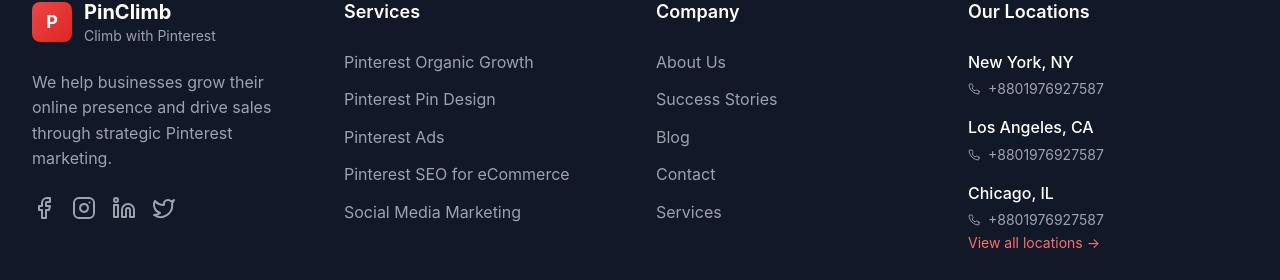
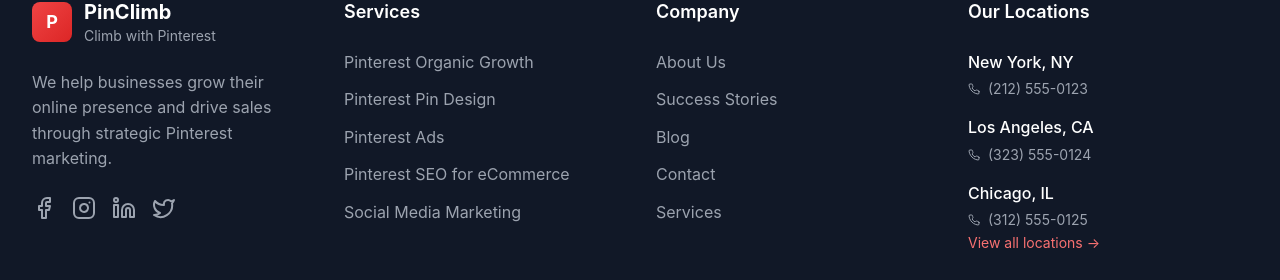
Before and after one commit to sahriararman/pin15, a React (Vite) app: page /contact in a window 1280 px wide. Shown: the part 1028-1308 px from the top of the page. Built offline with nearby package versions, Linux system fonts and the light colour scheme.

Commit message:
Update locations.ts

```diff
--- a/src/data/locations.ts
+++ b/src/data/locations.ts
@@ -1,70 +1,81 @@
-import { Location } from '../types/location';
+import { Location } from "../types/location";
 
 export const locations: Location[] = [
   {
-    id: 'new-york',
-    name: 'New York',
-    state: 'NY',
-    phone: '+8801976927587',
-    email: 'contact@hello.pinclimb.com',
-    address: '123 Broadway, Suite 456, New York, NY 10001',
-    marketSize: '8.4M users',
-    avgGrowth: '47%',
-    clientCount: 127
+    id: "pinterest-marketing-agency-new-york",
+    name: "New York",
+    state: "NY",
+    phone: "(212) 555-0123",
+    email: "newyork@pinterestmarketing.pro",
+    address: "123 Broadway, Suite 456, New York, NY 10001",
+    marketSize: "8.4M users",
+    avgGrowth: "47%",
+    clientCount: 127,
   },
   {
-    id: 'los-angeles',
-    name: 'Los Angeles',
-    state: 'CA',
-    phone: '+8801976927587',
-    email: 'contact@hello.pinclimb.com',
-    address: '456 Sunset Blvd, Suite 789, Los Angeles, CA 90028',
-    marketSize: '4.2M users',
-    avgGrowth: '52%',
-    clientCount: 89
+    id: "pinterest-marketing-agency-los-angeles",
+    name: "Los Angeles",
+    state: "CA",
+    phone: "(323) 555-0124",
+    email: "losangeles@pinterestmarketing.pro",
+    address: "456 Sunset Blvd, Suite 789, Los Angeles, CA 90028",
+    marketSize: "4.2M users",
+    avgGrowth: "52%",
+    clientCount: 89,
   },
   {
-    id: 'chicago',
-    name: 'Chicago',
-    state: 'IL',
-    phone: '+8801976927587',
-    email: 'contact@hello.pinclimb.com',
-    address: '789 Michigan Ave, Suite 321, Chicago, IL 60611',
-    marketSize: '2.8M users',
-    avgGrowth: '41%',
-    clientCount: 73
+    id: "pinterest-marketing-agency-chicago",
+    name: "Chicago",
+    state: "IL",
+    phone: "(312) 555-0125",
+    email: "chicago@pinterestmarketing.pro",
+    address: "789 Michigan Ave, Suite 321, Chicago, IL 60611",
+    marketSize: "2.8M users",
+    avgGrowth: "41%",
+    clientCount: 73,
   },
   {
-    id: 'miami',
-    name: 'Miami',
-    state: 'FL',
-    phone: '+8801976927587',
-    email: 'contact@hello.pinclimb.com',
-    address: '321 Ocean Drive, Suite 654, Miami, FL 33139',
-    marketSize: '2.1M users',
-    avgGrowth: '58%',
-    clientCount: 45
+    id: "pinterest-marketing-agency-miami",
+    name: "Miami",
+    state: "FL",
+    phone: "(305) 555-0126",
+    email: "miami@pinterestmarketing.pro",
+    address: "321 Ocean Drive, Suite 654, Miami, FL 33139",
+    marketSize: "2.1M users",
+    avgGrowth: "58%",
+    clientCount: 45,
   },
   {
-    id: 'austin',
-    name: 'Austin',
-    state: 'TX',
-    phone: '+8801976927587',
-    email: 'contact@hello.pinclimb.com',
-    address: '654 South Congress, Suite 987, Austin, TX 78704',
-    marketSize: '1.3M users',
-    avgGrowth: '63%',
-    clientCount: 34
+    id: "pinterest-marketing-agency-austin",
+    name: "Austin",
+    state: "TX",
+    phone: "(512) 555-0127",
+    email: "austin@pinterestmarketing.pro",
+    address: "654 South Congress, Suite 987, Austin, TX 78704",
+    marketSize: "1.3M users",
+    avgGrowth: "63%",
+    clientCount: 34,
   },
   {
-    id: 'seattle',
-    name: 'Seattle',
-    state: 'WA',
-    phone: '+8801976927587',
-    email: 'contact@hello.pinclimb.com',
-    address: '789 Pine Street, Suite 321, Seattle, WA 98101',
-    marketSize: '1.1M users',
-    avgGrowth: '58%',
-    clientCount: 29
-  }
+    id: "pinterest-marketing-agency-seattle",
+    name: "Seattle",
+    state: "WA",
+    phone: "(206) 555-0128",
+    email: "seattle@pinterestmarketing.pro",
+    address: "987 Pine Street, Suite 234, Seattle, WA 98101",
+    marketSize: "1.7M users",
+    avgGrowth: "49%",
+    clientCount: 56,
+  },
+  {
+    id: "pinterest-marketing-agency-san-francisco",
+    name: "San Francisco",
+    state: "CA",
+    phone: "(415) 555-0129",
+    email: "sanfrancisco@pinterestmarketing.pro",
+    address: "123 Market Street, Suite 456, San Francisco, CA 94102",
+    marketSize: "2.3M users",
+    avgGrowth: "55%",
+    clientCount: 67,
+  },
 ];
```
